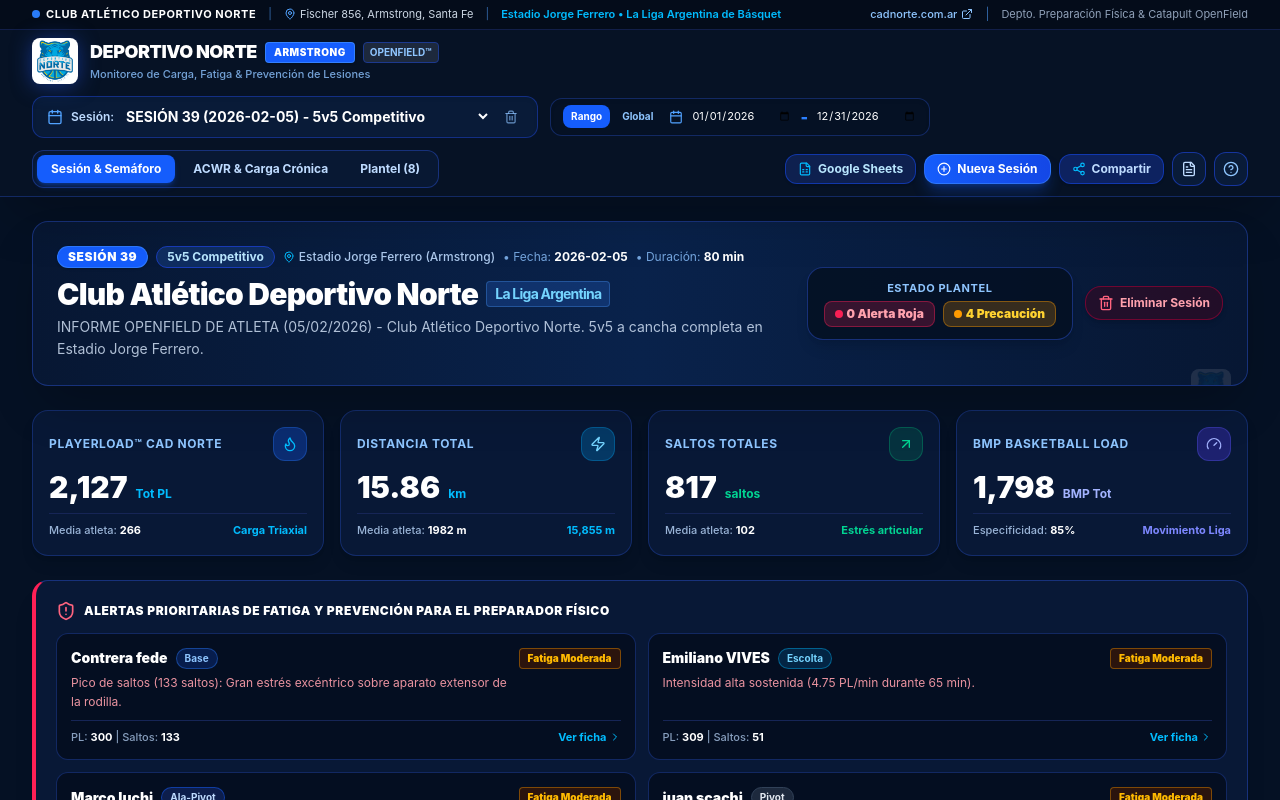
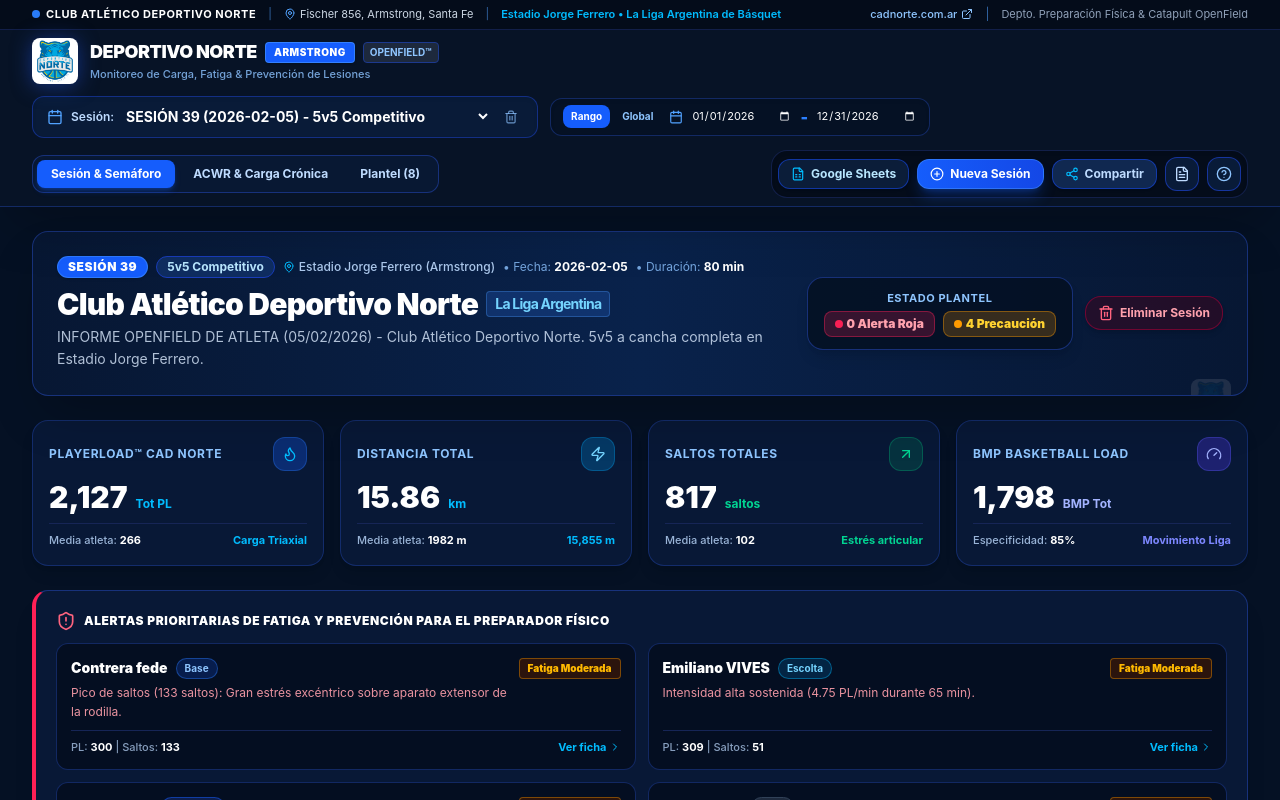
Before and after one commit to federicotechia/Fisico-Liga-Argentina, a React (Vite) app: page / in a window 1280 px wide. Shown: the top 800 px of the page. Built offline with nearby package versions, Linux system fonts and the light colour scheme.

Commit message:
nav-fondo-oscuro

```diff
--- a/src/App.tsx
+++ b/src/App.tsx
@@ -205,7 +205,7 @@ export default function App() {
   };
 
   return (
-    <div className="min-h-screen bg-[#051124] text-slate-100 flex flex-col font-sans selection:bg-blue-600 selection:text-white antialiased">
+    <div className="w-full min-h-screen bg-[#051124] text-slate-100 flex flex-col font-sans selection:bg-blue-600 selection:text-white antialiased">
 
       {/* Top Bar Navigation */}
       <Navbar
--- a/src/components/Navbar.tsx
+++ b/src/components/Navbar.tsx
@@ -59,7 +59,7 @@ export const Navbar: React.FC<NavbarProps> = ({
   };
 
   return (
-    <header className="sticky top-0 z-40 bg-[#071326]/95 backdrop-blur-md border-b border-blue-900/60 text-white shadow-2xl">
+    <header className="sticky top-0 z-40 w-full bg-[#071326] border-b border-blue-900/60 text-white shadow-2xl">
 
       {/* Top CAD Norte Institutional Bar (matches cadnorte.com.ar top strip) */}
       <div className="bg-[#040c1a] border-b border-blue-950/80 px-4 sm:px-6 lg:px-8 py-1.5 text-[11px] text-blue-200/80 flex flex-wrap items-center justify-between gap-2">
@@ -186,11 +186,11 @@ export const Navbar: React.FC<NavbarProps> = ({
           </div>
 
           {/* Quick Actions */}
-          <div className="flex items-center gap-2">
+          <div className="flex flex-wrap items-center gap-2 rounded-2xl border border-blue-950/80 bg-[#040c1a] p-1.5 shadow-inner">
             <button
               onClick={onOpenSyncModal}
               title="Sincronizar pestañas de Google Sheets o importar OpenField"
-              className="flex items-center gap-1.5 px-3 py-1.5 bg-blue-900/40 hover:bg-blue-800/50 text-sky-200 border border-blue-700/60 rounded-xl text-xs font-bold transition-all shadow-sm"
+              className="flex items-center gap-1.5 px-3 py-1.5 bg-[#0b1d39] hover:bg-[#12305b] text-sky-200 border border-blue-700/60 rounded-xl text-xs font-bold transition-all shadow-sm"
             >
               <FileSpreadsheet className="w-3.5 h-3.5 text-sky-400" />
               <span className="hidden sm:inline">Google Sheets</span>
@@ -208,7 +208,7 @@ export const Navbar: React.FC<NavbarProps> = ({
             <button
               onClick={handleCopyLink}
               title="Copiar enlace para compartir con el Cuerpo Técnico"
-              className="flex items-center gap-1.5 px-3 py-1.5 bg-blue-800/40 hover:bg-blue-700/50 text-blue-200 hover:text-white rounded-xl text-xs font-bold transition-all border border-blue-700/60 shadow-sm"
+              className="flex items-center gap-1.5 px-3 py-1.5 bg-[#102850] hover:bg-[#1a3a70] text-blue-200 hover:text-white rounded-xl text-xs font-bold transition-all border border-blue-700/60 shadow-sm"
             >
               {copiedLink ? (
                 <>
--- a/src/index.css
+++ b/src/index.css
@@ -6,13 +6,14 @@ body,
   width: 100%;
   min-height: 100%;
   margin: 0;
-  background: #051124;
+  background-color: #051124;
 }
 
 body {
   min-width: 320px;
   min-height: 100vh;
   overflow-x: hidden;
+  color-scheme: dark;
 }
 
 #root {
```
